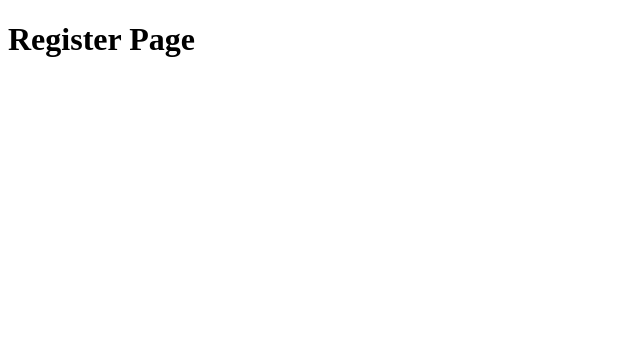
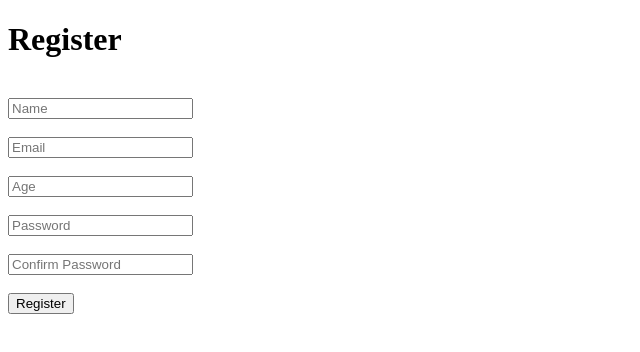
Before and after one commit to Vikas24Chauhan/frontend, a React app: page /register in a window 1280 px wide. Shown: the top 352 px of the page, without its empty margins (0-640 px from the left). Built offline with nearby package versions, Linux system fonts and the light colour scheme; the HTML template or start-up script is replaced by a standard one.

Commit message:
registration done

```diff
--- a/src/pages/auth/Register.jsx
+++ b/src/pages/auth/Register.jsx
@@ -1,10 +1,133 @@
-import React from "react";
+import { useState } from "react";
+import { useNavigate } from "react-router-dom";
+import toast from "react-hot-toast";
+
+import { registerUser } from "../../services/authService";
 
 function Register() {
+  const navigate = useNavigate();
+
+  const [loading, setLoading] = useState(false);
+
+  const [formData, setFormData] = useState({
+    name: "",
+    email: "",
+    age: "",
+    password: "",
+    confirmPassword: "",
+  });
+
+  const handleChange = (e) => {
+    setFormData((prev) => ({
+      ...prev,
+      [e.target.name]: e.target.value,
+    }));
+  };
+
+  const handleSubmit = async (e) => {
+    e.preventDefault();
+
+    const { name, email, age, password, confirmPassword } = formData;
+
+    if (!name || !email || !age || !password || !confirmPassword) {
+      return toast.error("Please fill all fields");
+    }
+
+    if (password.length < 6) {
+      return toast.error("Password must be at least 6 characters");
+    }
+
+    if (password !== confirmPassword) {
+      return toast.error("Passwords do not match");
+    }
+
+    try {
+      setLoading(true);
+
+      const payload = {
+        name,
+        email,
+        age,
+        password,
+      };
+
+      const res = await registerUser(payload);
+
+      toast.success(res.message);
+
+      navigate("/login");
+    } catch (error) {
+      toast.error(error.response?.data?.message || "Registration failed");
+    } finally {
+      setLoading(false);
+    }
+  };
+
   return (
-    <div>
-      <h1>Register Page</h1>
-    </div>
+    <form onSubmit={handleSubmit}>
+      <h1>Register</h1>
+
+      <br />
+
+      <input
+        type="text"
+        name="name"
+        placeholder="Name"
+        value={formData.name}
+        onChange={handleChange}
+      />
+
+      <br />
+      <br />
+
+      <input
+        type="email"
+        name="email"
+        placeholder="Email"
+        value={formData.email}
+        onChange={handleChange}
+      />
+
+      <br />
+      <br />
+
+      <input
+        type="number"
+        name="age"
+        placeholder="Age"
+        value={formData.age}
+        onChange={handleChange}
+      />
+
+      <br />
+      <br />
+
+      <input
+        type="password"
+        name="password"
+        placeholder="Password"
+        value={formData.password}
+        onChange={handleChange}
+      />
+
+      <br />
+      <br />
+
+      <input
+        type="password"
+        name="confirmPassword"
+        placeholder="Confirm Password"
+        value={formData.confirmPassword}
+        onChange={handleChange}
+      />
+
+      <br />
+      <br />
+
+      <button type="submit" disabled={loading}>
+        {loading ? "Registering..." : "Register"}
+      </button>
+    </form>
   );
 }
 
```
